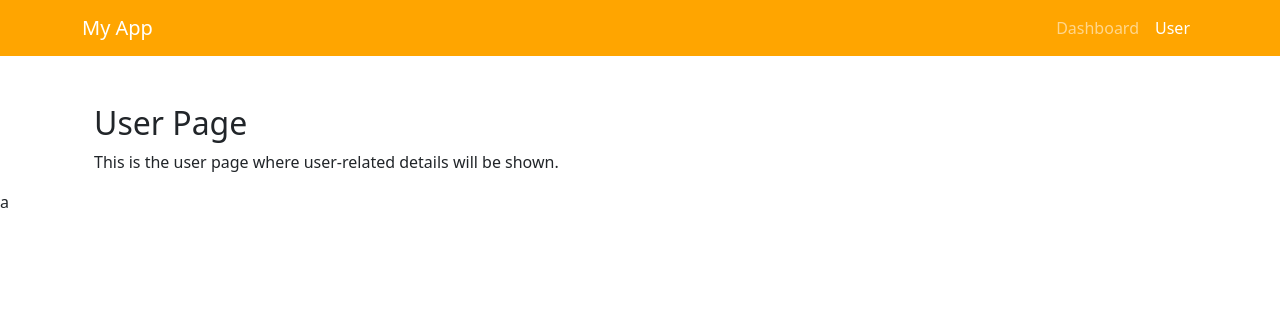
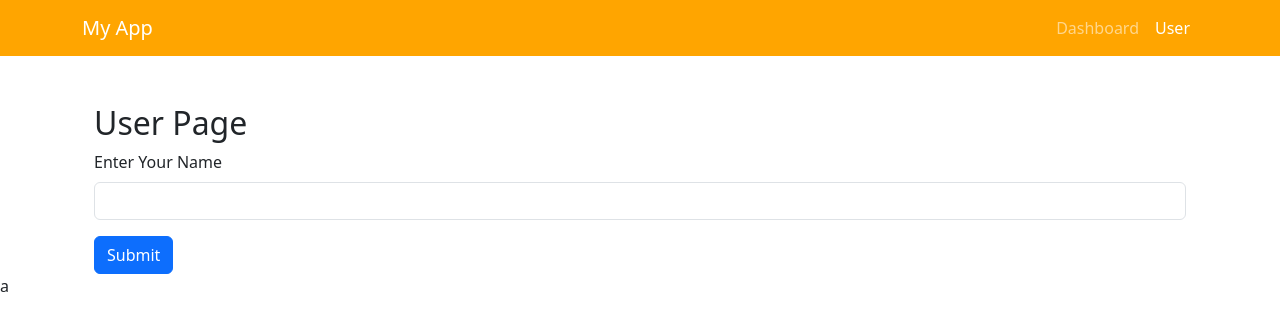
Before and after one commit to favourcole/Social-Engineering-Education-Tool, an Angular app in the folder my-frontend-app/: page /user in a window 1280 px wide. Shown: the top 330 px of the page. Built offline with nearby package versions, Linux system fonts and the light colour scheme.

Commit message:
feat: implement user input form with name submission and success message

```diff
--- a/my-frontend-app/src/app/components/user/user.component.html
+++ b/my-frontend-app/src/app/components/user/user.component.html
@@ -1,4 +1,14 @@
 <div class="container mt-5">
     <h2>User Page</h2>
-    <p>This is the user page where user-related details will be shown.</p>
+    <form (submit)="submitUserForm()">
+      <div class="mb-3">
+        <label for="username" class="form-label">Enter Your Name</label>
+        <input type="text" class="form-control" id="username" [(ngModel)]="username" name="username">
+      </div>
+      <button type="submit" class="btn btn-primary">Submit</button>
+    </form>
+
+    <div *ngIf="submitted" class="alert alert-success mt-3">
+      <p>Welcome, {{ username }}!</p>
+    </div>
   </div>
```
